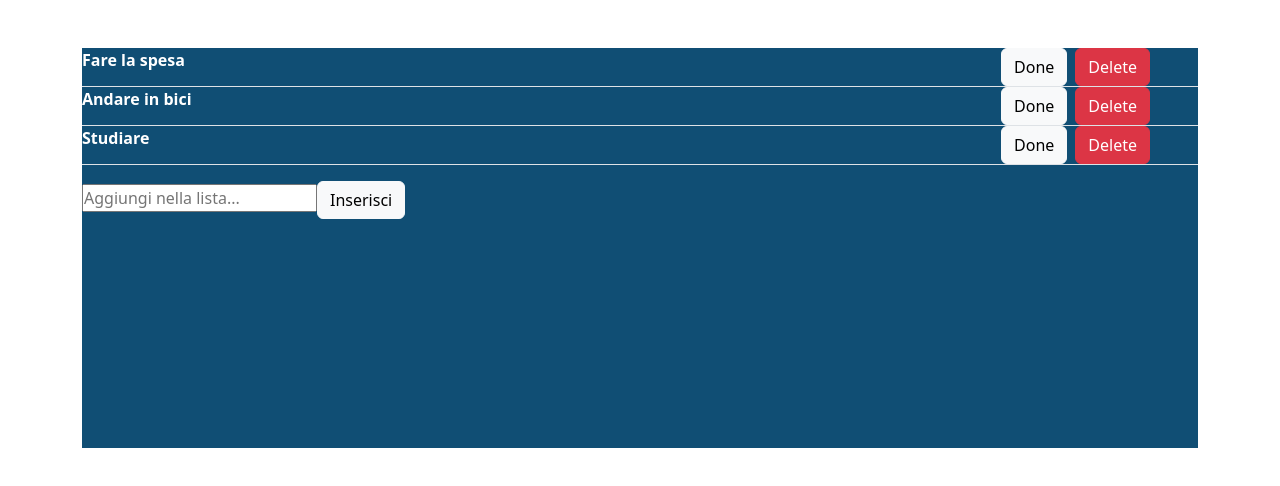
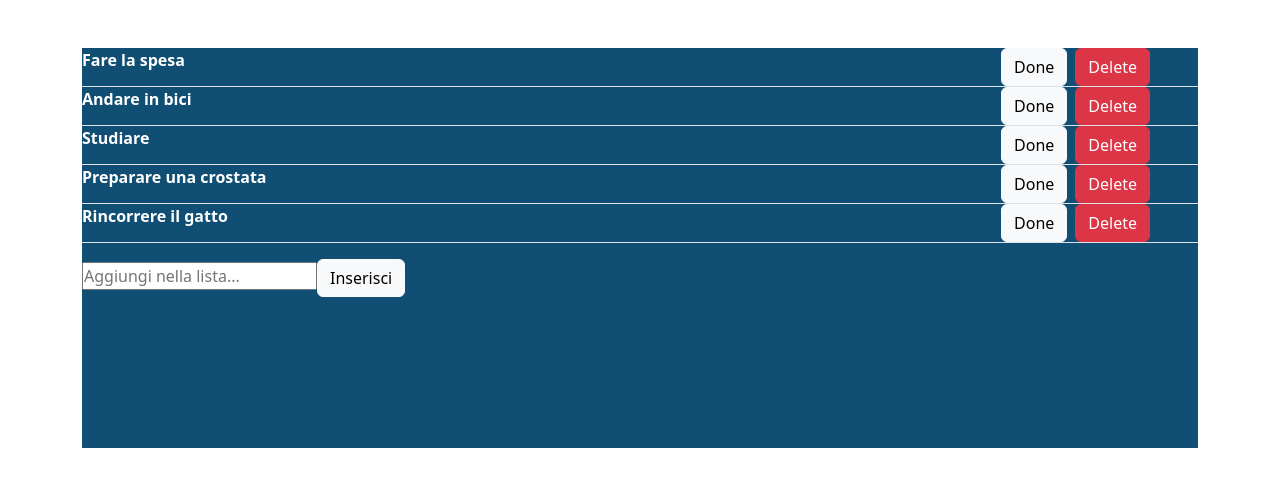
Before and after one commit to S-Lombardi/vue-todolist, a plain HTML site: page index.html in a window 1280 px wide. Drawn offline with nearby package versions, Linux system fonts and the light colour scheme.

Commit message:
Creata la funzione per eliminare una task

```diff
--- a/index.html
+++ b/index.html
@@ -32,7 +32,7 @@
                                 Done
                             </button>
                             <!-- Pulsante Task Delete -->
-                            <button type="button" class="btn btn-danger me-5">
+                            <button @click="eliminaTask(index)" type="button" class="btn btn-danger me-5">
                                 Delete
                             </button>
                         </div>
--- a/js/script.js
+++ b/js/script.js
@@ -15,10 +15,19 @@ createApp({
                 {
                     text: 'Studiare',
                     done: false,
+                },
+                {
+                    text: 'Preparare una crostata',
+                    done: false,
+                },
+                {
+                    text: 'Rincorrere il gatto',
+                    done: false,
                 }
             ],
 
             task_nuova: '',
+
         };
     },
     methods: {
@@ -35,6 +44,10 @@ createApp({
                 this.task_nuova = "";
             }
         },
+
+        eliminaTask(index){
+            this.list.splice(index,1);
+        },
     },
 
 
```
Also changed, not shown: 1 other file.
